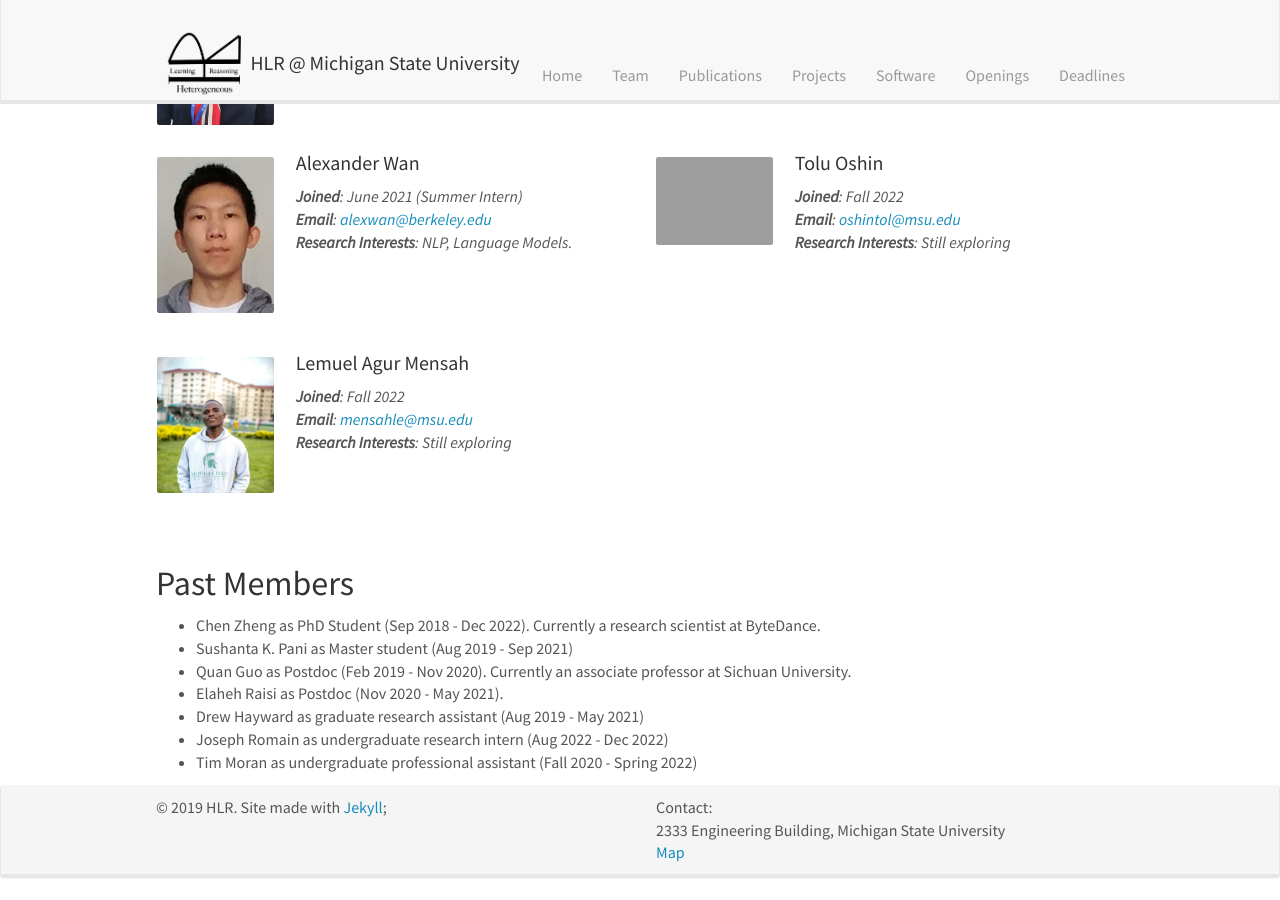
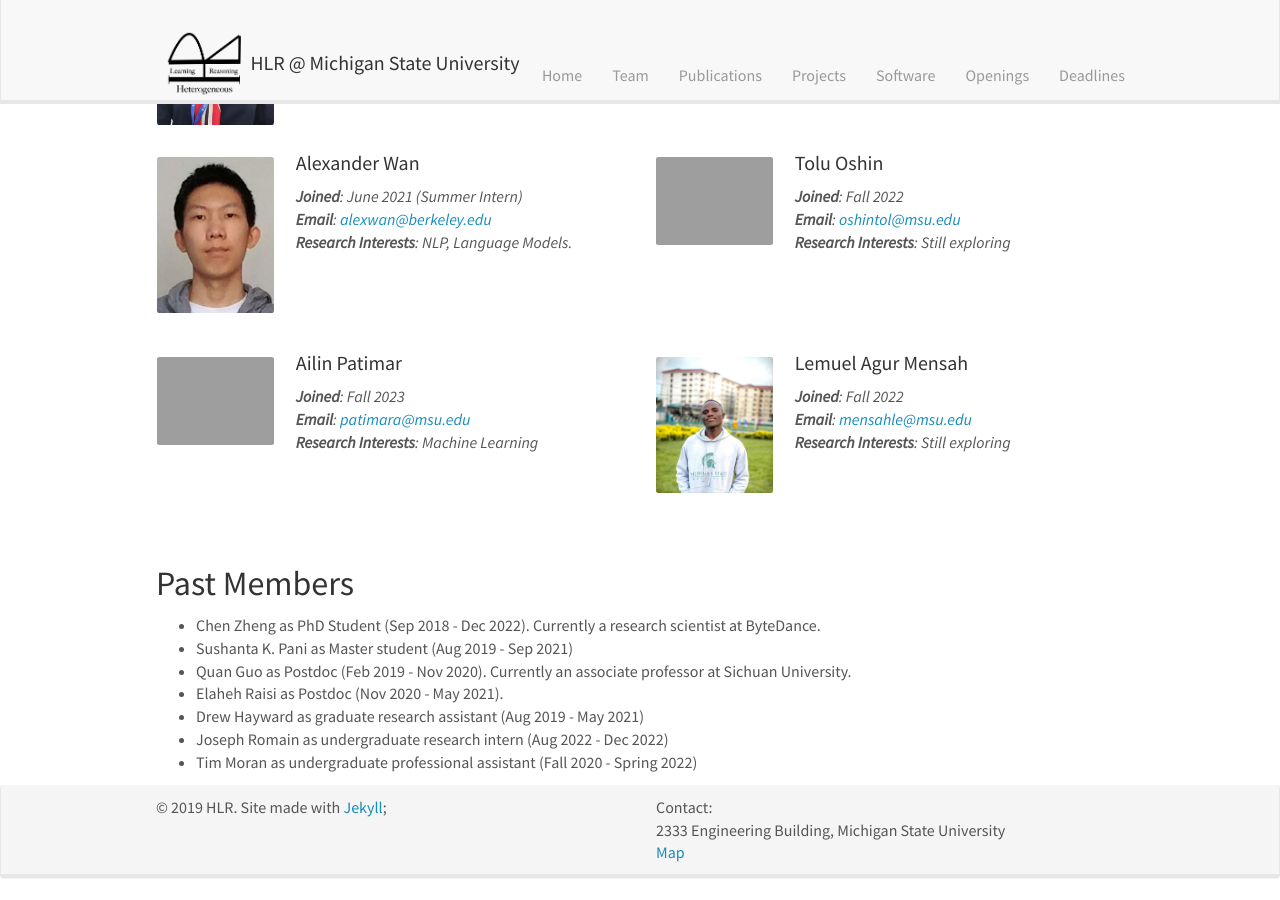
Before and after one commit to HLR/HLR.github.io, a Jekyll site: the page built from _pages/team.md, in a window 1280 px wide and 900 px high, scrolled down 2848 px. Built offline with Jekyll 4.4.1, drawn with Linux system fonts in a browser that asks for light colours; nearby versions of some CDN libraries.

Commit message:
ailin info

```diff
--- a/_data/undergrads.yml
+++ b/_data/undergrads.yml
@@ -32,6 +32,12 @@
 #   joined: Summer 2022
 #   research_interest: Natural language processing and misinformation detection
 #   webpage: /
+- name: Ailin Patimar
+  photo: ailin.jpg
+  email: patimara@msu.edu
+  joined: Fall 2023
+  research_interest: Machine Learning
+  webpage: /
 
 - name: Lemuel Agur Mensah
   photo: lemuel.jpg
```
Also changed, not shown: 1 other file.
